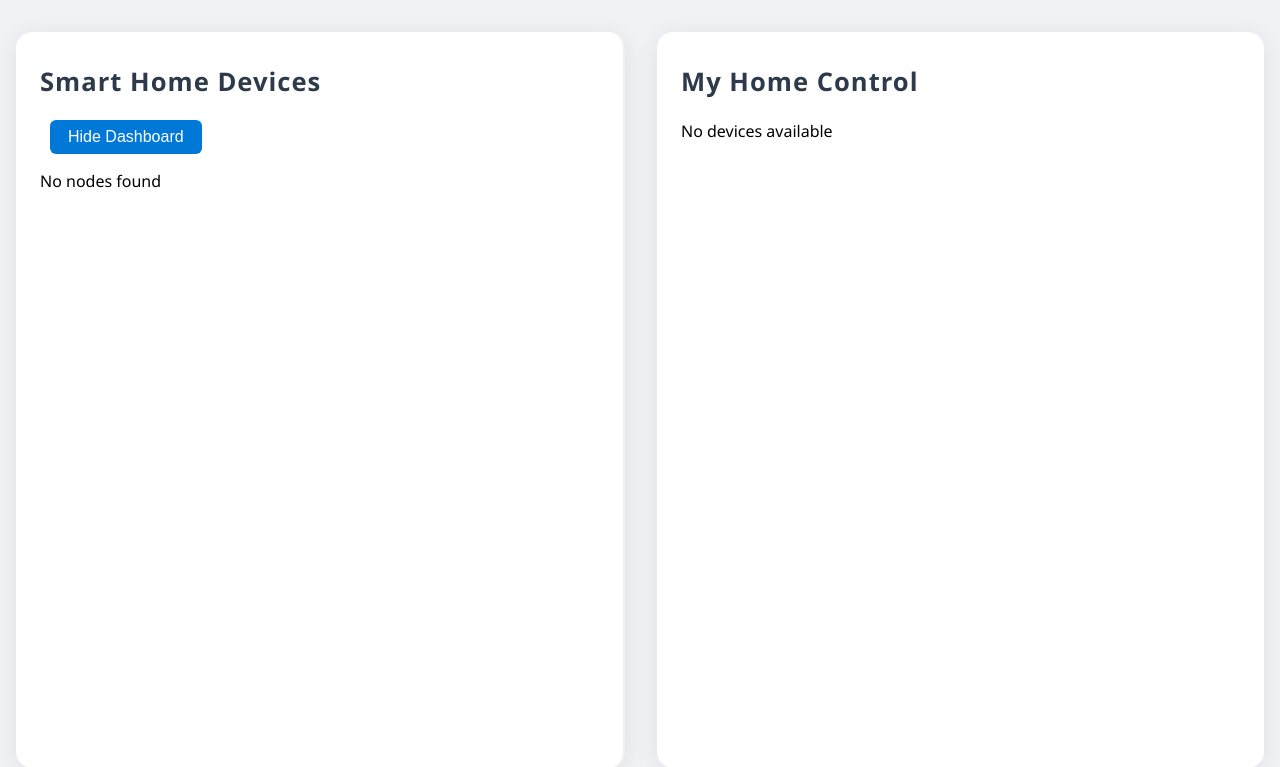
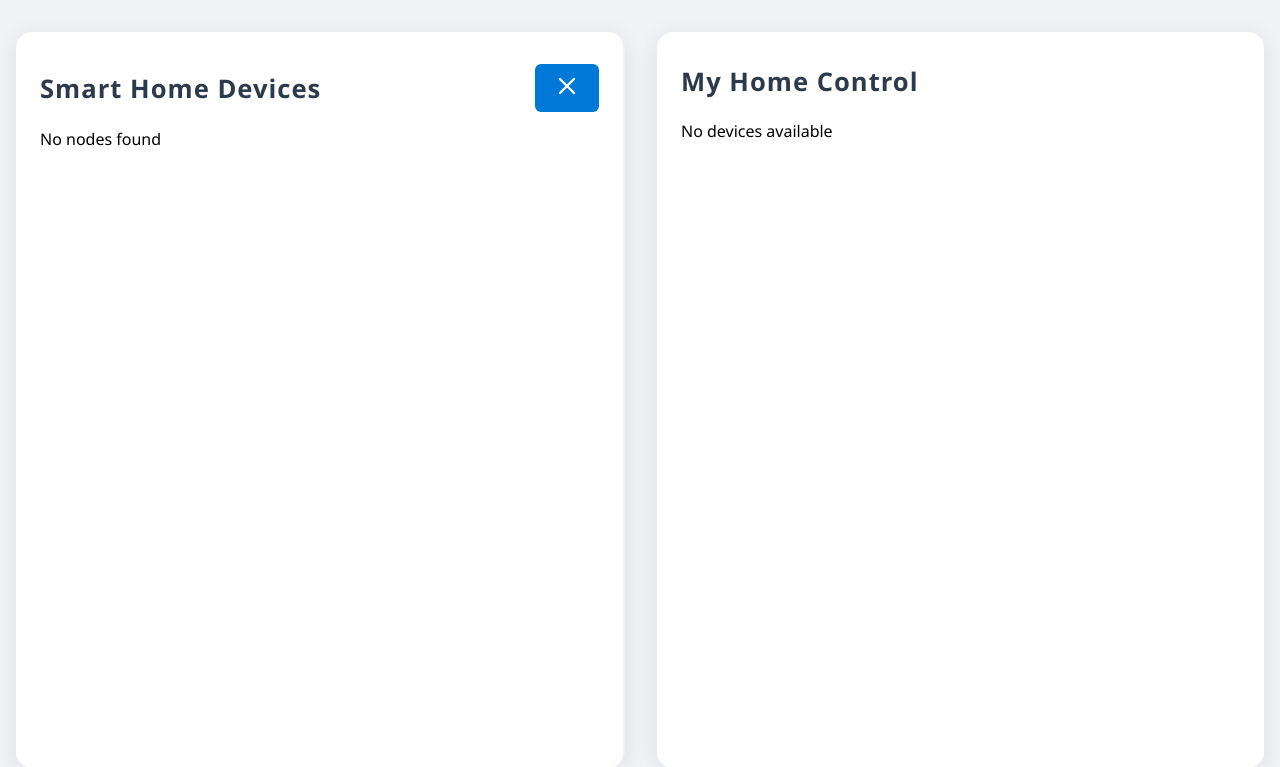
Before and after one commit to hvtai2025/SilabsCoAppWebRaspPi5, a Flask app: page / in a window 1280 px wide. Shown: the top 767 px of the page. Run offline with Flask 3, Linux system fonts and the light colour scheme; data that the repository does not hold is empty.

Commit message:
CoAPWeb: upate UI for Dashboard & User

```diff
--- a/CoAPWeb/static/script.js
+++ b/CoAPWeb/static/script.js
@@ -64,7 +64,7 @@
         <span class="node-ip">${node.ipv6}</span>
       </div>
       <div class="node-controls">
-        <button onclick="addToUserUI('${node.ipv6}')" ${alreadyAdded ? 'disabled' : ''}>Add to UI</button>
+        <button onclick="addToUserUI('${node.ipv6}')" ${alreadyAdded ? 'disabled class=\"added-to-ui\"' : ''}>Add to UI</button>
       </div>
     `;
     nodeList.appendChild(li);
--- a/CoAPWeb/static/style.css
+++ b/CoAPWeb/static/style.css
@@ -1,3 +1,92 @@
+#container.full-user-ui #user-ui {
+  flex: 1 1 100%;
+  width: 100vw;
+  max-width: 100vw;
+  margin-left: 0;
+  margin-right: 0;
+  border-radius: 16px;
+}
+#container.full-user-ui #dashboard {
+  display: none !important;
+}
+#.icon-btn {
+  background: linear-gradient(135deg, #2d3a4b 70%, #4e5d6c 100%);
+  border: none;
+  color: #fff;
+  border-radius: 50%;
+  box-shadow: 0 4px 16px rgba(45,58,75,0.18), 0 1.5px 4px rgba(0,0,0,0.10);
+  width: 44px;
+  height: 44px;
+  display: flex;
+  align-items: center;
+  justify-content: center;
+  font-size: 1.2em;
+  padding: 0;
+  transition: box-shadow 0.2s, background 0.2s, transform 0.15s;
+  cursor: pointer;
+  outline: none;
+}
+.icon-btn:hover, .icon-btn:focus {
+  background: linear-gradient(135deg, #3a4a5c 70%, #5e6d7c 100%);
+  box-shadow: 0 8px 24px rgba(45,58,75,0.22), 0 2px 8px rgba(0,0,0,0.13);
+  transform: translateY(-2px) scale(1.04);
+}
+.icon-btn:active {
+  background: linear-gradient(135deg, #1d2530 70%, #3a4a5c 100%);
+  box-shadow: 0 2px 8px rgba(45,58,75,0.12);
+  transform: scale(0.98);
+}
+#show-dashboard-btn {
+  background: linear-gradient(135deg, #2d3a4b 70%, #4e5d6c 100%);
+  border: none;
+  color: #fff;
+  border-radius: 50%;
+  box-shadow: 0 4px 16px rgba(45,58,75,0.18), 0 1.5px 4px rgba(0,0,0,0.10);
+  width: 56px;
+  height: 56px;
+  display: flex;
+  align-items: center;
+  justify-content: center;
+  font-size: 1.5em;
+  padding: 0;
+  transition: box-shadow 0.2s, background 0.2s, transform 0.15s;
+  cursor: pointer;
+  outline: none;
+}
+#show-dashboard-btn:hover, #show-dashboard-btn:focus {
+  background: linear-gradient(135deg, #3a4a5c 70%, #5e6d7c 100%);
+  box-shadow: 0 8px 24px rgba(45,58,75,0.22), 0 2px 8px rgba(0,0,0,0.13);
+  transform: translateY(-2px) scale(1.04);
+}
+#show-dashboard-btn:active {
+  background: linear-gradient(135deg, #1d2530 70%, #3a4a5c 100%);
+  box-shadow: 0 2px 8px rgba(45,58,75,0.12);
+  transform: scale(0.98);
+}
+#dashboard {
+  transition: transform 0.5s cubic-bezier(0.77,0,0.18,1), opacity 0.5s cubic-bezier(0.77,0,0.18,1);
+  will-change: transform, opacity;
+}
+#dashboard.slide-out {
+  transform: translateX(-110%);
+  opacity: 0;
+  pointer-events: none;
+}
+#dashboard.slide-in {
+  transform: translateX(0);
+  opacity: 1;
+  pointer-events: auto;
+}
+#show-dashboard-btn {
+  transition: left 0.5s cubic-bezier(0.77,0,0.18,1), opacity 0.5s cubic-bezier(0.77,0,0.18,1);
+}
+button.added-to-ui {
+  background: #e0e0e0 !important;
+  color: #aaa !important;
+  border: 1px solid #ccc !important;
+  cursor: not-allowed !important;
+  box-shadow: none !important;
+}
 .node-item.greyed-out {
   background: #f5f5f5;
   color: #aaa;
--- a/CoAPWeb/templates/index.html
+++ b/CoAPWeb/templates/index.html
@@ -9,32 +9,49 @@
 <body>
   <div id="container">
     <div id="dashboard">
-      <h2>Smart Home Devices</h2>
-      <button id="hide-dashboard-btn" onclick="toggleDashboard()">Hide Dashboard</button>
+      <div style="display:flex;justify-content:space-between;align-items:center;">
+        <h2 style="margin:0;">Smart Home Devices</h2>
+        <button id="hide-dashboard-btn" class="icon-btn" onclick="toggleDashboard()" title="Hide Dashboard" style="margin-left:12px;">
+          <svg xmlns="http://www.w3.org/2000/svg" width="28" height="28" viewBox="0 0 24 24" fill="none" stroke="currentColor" stroke-width="2" stroke-linecap="round" stroke-linejoin="round"><path d="M18 6L6 18"/><path d="M6 6l12 12"/></svg>
+        </button>
+      </div>
       <ul id="node-list" class="node-list"></ul>
     </div>
-    <div id="user-ui">
+    <div id="user-ui" style="position:relative;">
       <h2>My Home Control</h2>
+      <button id="show-dashboard-btn" class="icon-btn" style="display:none;position:absolute;top:16px;right:16px;z-index:1000;">
+        <svg xmlns="http://www.w3.org/2000/svg" width="28" height="28" viewBox="0 0 24 24" fill="none" stroke="currentColor" stroke-width="2" stroke-linecap="round" stroke-linejoin="round"><circle cx="12" cy="12" r="3"/><path d="M19.4 15a1.65 1.65 0 0 0 .33 1.82l.06.06a2 2 0 0 1-2.83 2.83l-.06-.06a1.65 1.65 0 0 0-1.82-.33 1.65 1.65 0 0 0-1 1.51V21a2 2 0 0 1-4 0v-.09A1.65 1.65 0 0 0 8 19.4a1.65 1.65 0 0 0-1.82.33l-.06.06a2 2 0 1 1-2.83-2.83l.06-.06A1.65 1.65 0 0 0 5 15.4a1.65 1.65 0 0 0-1.51-1H3a2 2 0 0 1 0-4h.09A1.65 1.65 0 0 0 4.6 8a1.65 1.65 0 0 0-.33-1.82l-.06-.06a2 2 0 1 1 2.83-2.83l.06.06A1.65 1.65 0 0 0 8 4.6a1.65 1.65 0 0 0 1-1.51V3a2 2 0 0 1 4 0v.09A1.65 1.65 0 0 0 16 4.6a1.65 1.65 0 0 0 1.82-.33l.06-.06a2 2 0 1 1 2.83 2.83l-.06.06A1.65 1.65 0 0 0 19.4 8c.14.31.21.65.21 1v.09A1.65 1.65 0 0 0 21 12c0 .35-.07.69-.21 1z"/></svg>
+      </button>
       <ul id="user-node-list" class="user-node-list"></ul>
     </div>
   </div>
-  <button id="show-dashboard-btn" style="display:none;position:fixed;top:24px;left:24px;z-index:1000;padding:12px 24px;font-size:1em;border-radius:8px;background:#2d3a4b;color:#fff;border:none;box-shadow:0 2px 8px rgba(0,0,0,0.12);cursor:pointer;">Show Dashboard</button>
   <script src="/static/script.js"></script>
   <script>
     function toggleDashboard() {
       const dashboard = document.getElementById('dashboard');
       const hideBtn = document.getElementById('hide-dashboard-btn');
       const showBtn = document.getElementById('show-dashboard-btn');
-      if (dashboard.style.display === 'none') {
-        dashboard.style.display = '';
-        hideBtn.style.display = '';
-        showBtn.style.display = 'none';
+      const container = document.getElementById('container');
+      if (dashboard.classList.contains('slide-out')) {
+        dashboard.classList.remove('slide-out');
+        dashboard.classList.add('slide-in');
+        setTimeout(() => {
+          hideBtn.style.display = '';
+          showBtn.style.display = 'none';
+          container.classList.remove('full-user-ui');
+        }, 400);
       } else {
-        dashboard.style.display = 'none';
+        dashboard.classList.remove('slide-in');
+        dashboard.classList.add('slide-out');
         hideBtn.style.display = 'none';
-        showBtn.style.display = '';
+        setTimeout(() => {
+          showBtn.style.display = '';
+          container.classList.add('full-user-ui');
+        }, 400);
       }
     }
+    // Initial state
+    document.getElementById('dashboard').classList.add('slide-in');
     document.getElementById('show-dashboard-btn').onclick = toggleDashboard;
   </script>
 </body>
```
